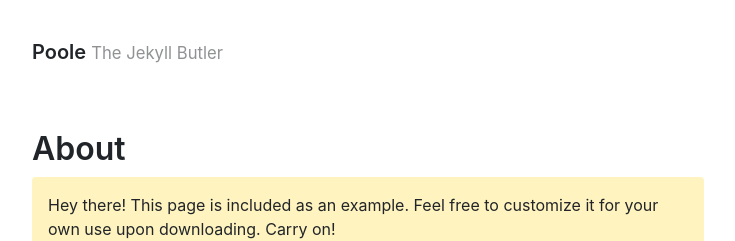
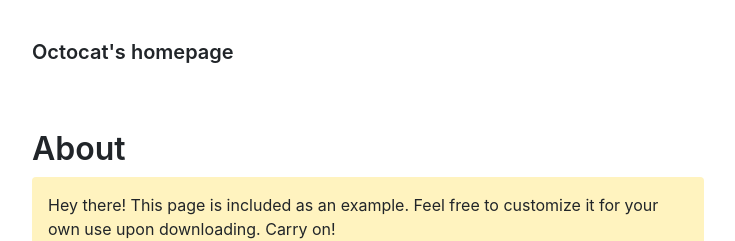
Before and after one commit to gabrieltxg/gabrieltxg.github.io, a Jekyll site: the page built from about.md, in a window 1280 px wide. Shown: the top 241 px of the page, without its empty margins (272-1007 px from the left). Built offline with Jekyll 4.4.1, drawn with Linux system fonts in a browser that asks for light colours; some of the changed lines change nothing that is shown.

Commit message:
Update _config.yml

```diff
--- a/_config.yml
+++ b/_config.yml
@@ -1,41 +1,3 @@
-# Setup
-title: Poole
-tagline: The Jekyll Butler
-url: https://getpoole.com
-paginate: 1
-baseurl: ""
-permalink: pretty
-
-# Gems
-plugins:
-  - jekyll-gist
-  - jekyll-paginate
-  - jekyll-seo-tag
-
-# Optimize Jekyll
-exclude:
-  - .editorconfig
-  - .git
-  - .jekyll-cache
-  - Gemfile
-  - Gemfile.lock
-  - LICENSE.md
-  - README.md
-
-sass:
-  sass_dir: _sass
-  style: :compressed
-
-# Options
-
-# Replace this value and uncomment to enable Google Analytics tracking
-# ga_analytics: UA-000000-0
-
-# Specify the author for blog posts
-author:
-  name: Mark Otto
-  url: https://twitter.com/mdo
-  email: markdotto@gmail.com
-
-# Custom vars
-version: 3.0.0
+theme: jekyll-theme-minimal
+title: Octocat's homepage
+description: Bookmark this to keep an eye on my project updates!
```
